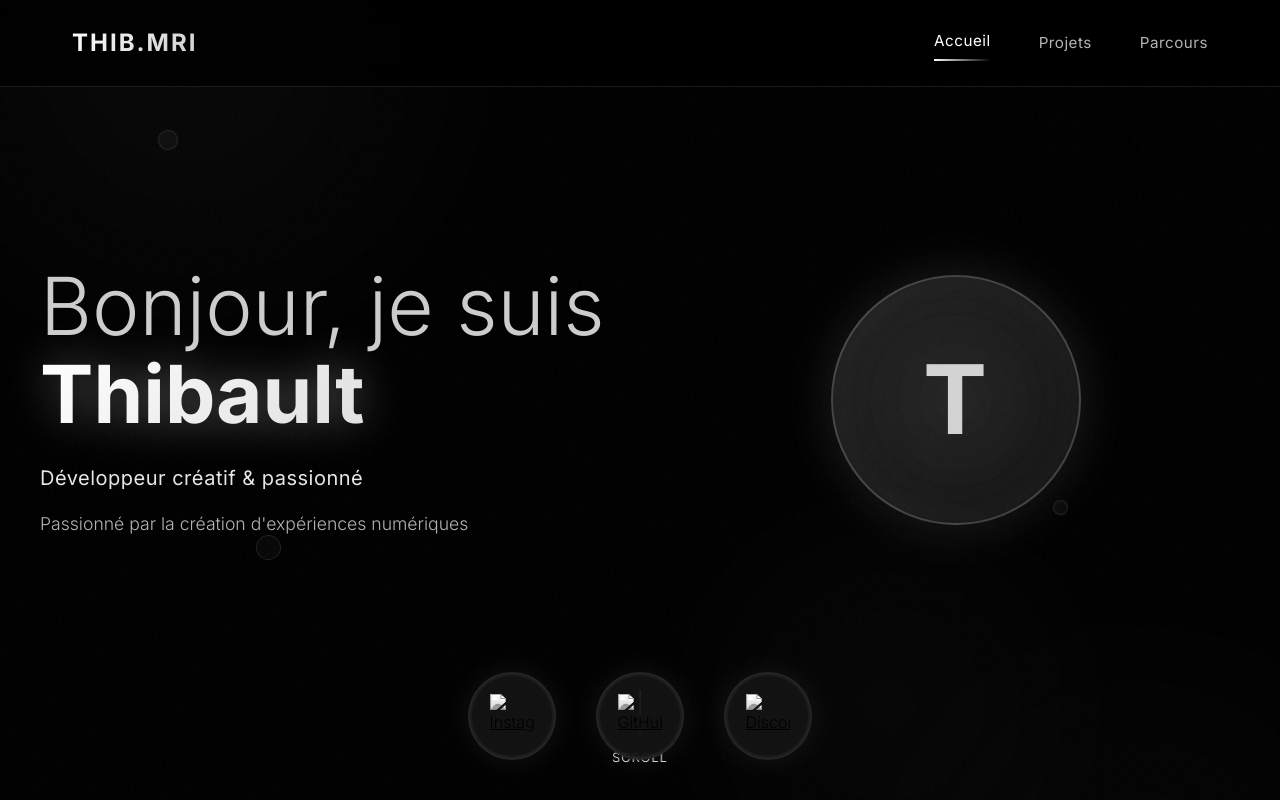
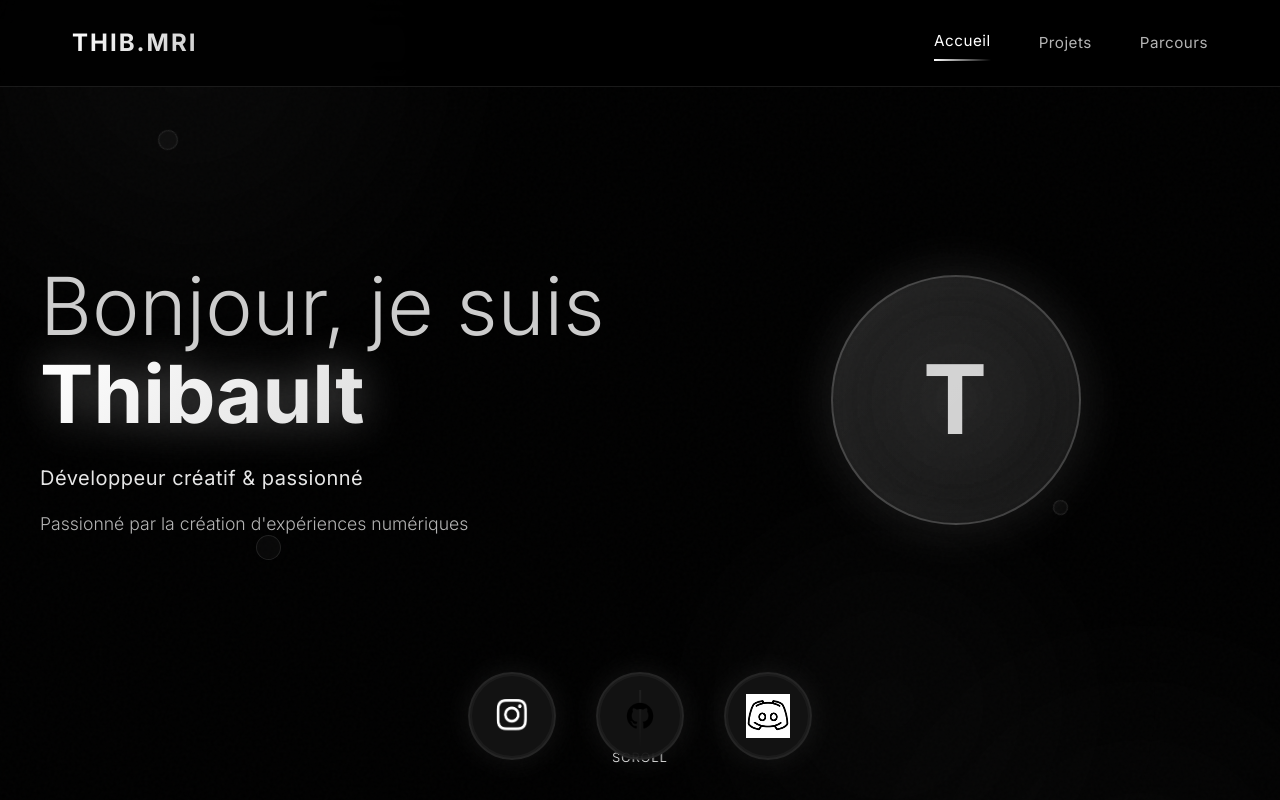
Before and after one commit to thib-mri/thib-mri.github.io, a plain HTML site: page index.html in a window 1280 px wide. Drawn offline with Linux system fonts and the light colour scheme.

Commit message:
ajouts des logo ( premiers tests )

```diff
--- a/index.html
+++ b/index.html
@@ -56,13 +56,13 @@
 
     <div class="social-circles">
       <a href="https://www.instagram.com/thib.mri/" class="social-circle" target="_blank" rel="noopener">
-        <img src="img/instagram.svg" alt="Instagram" />
+        <img src="img/insta.png" alt="Instagram" />
       </a>
       <a href="https://github.com/thib-mri" class="social-circle" target="_blank" rel="noopener">
-        <img src="img/github.svg" alt="GitHub" />
+        <img src="img/github.png" alt="GitHub" />
       </a>
       <a href="discord://discordapp.com/users/1283319101095153705" class="social-circle" target="_blank" rel="noopener">
-        <img src="img/discord.svg" alt="Discord" />
+        <img src="img/discord.png" alt="Discord" />
       </a>
     </div>
   </main>
```
Also changed, not shown: img/discord.png (added), img/github.png (added), img/insta.png (added).
